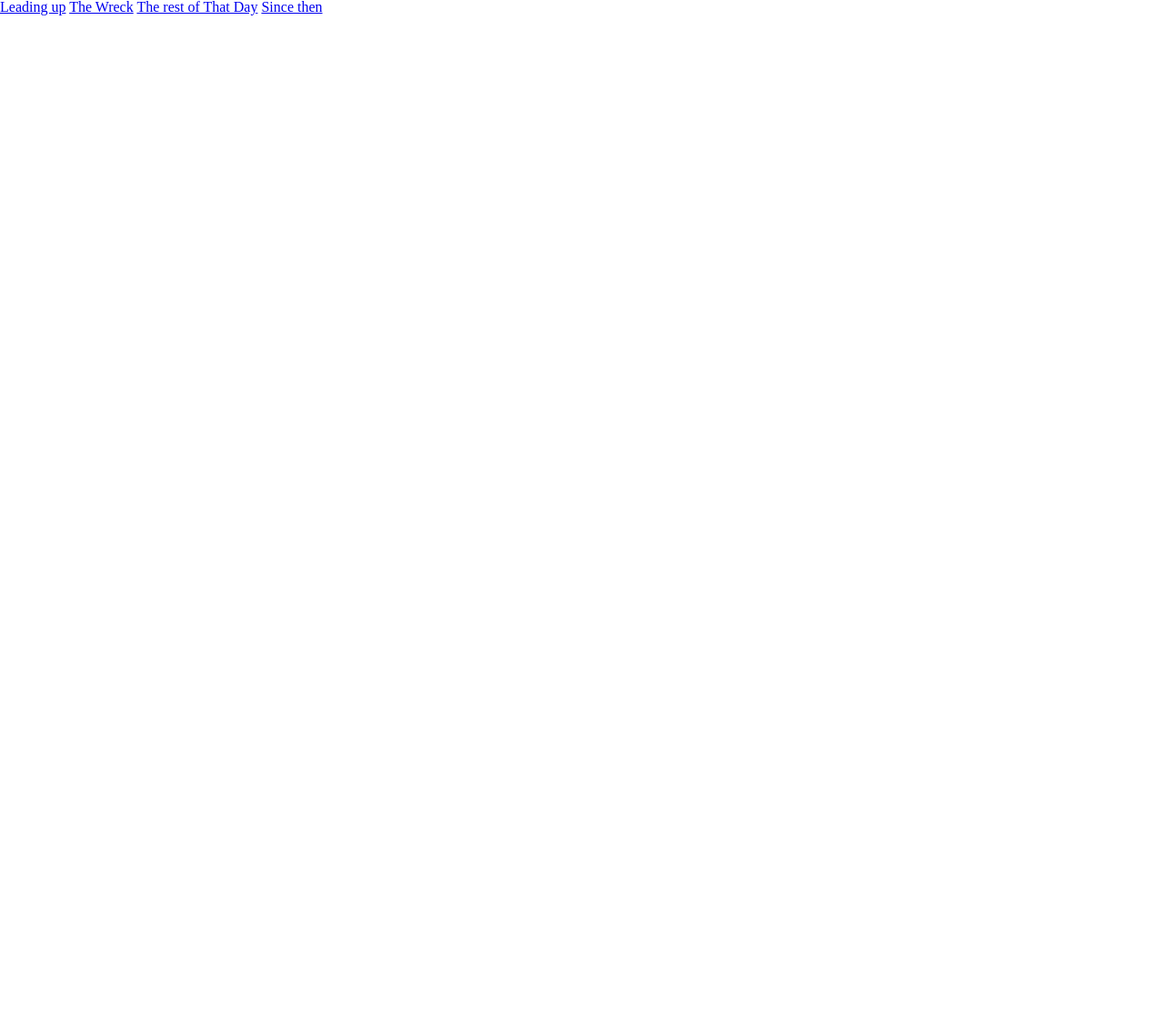
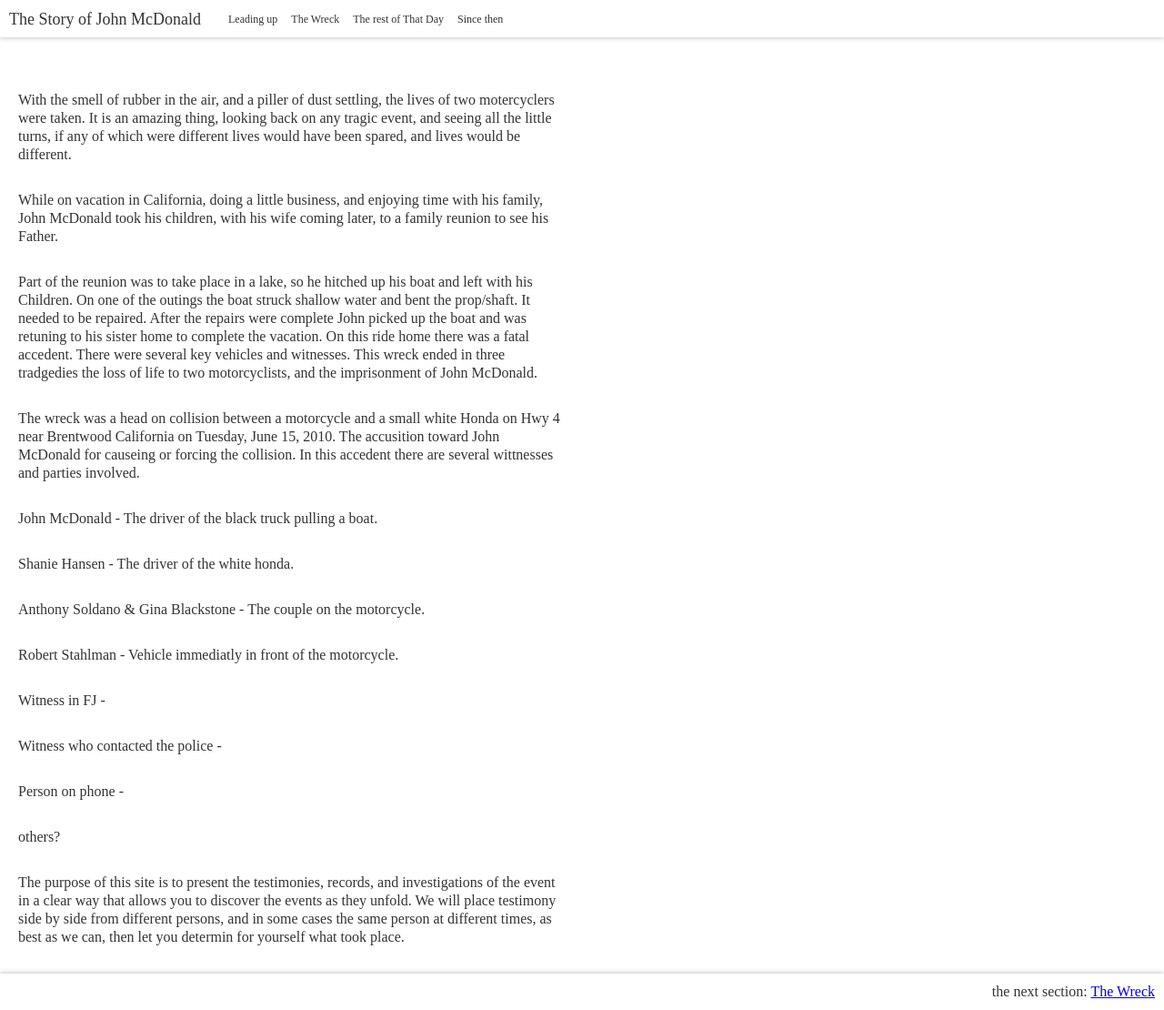
Before and after one commit to coltpini/freeJohn, a plain HTML site: page index.html in a window 1280 px wide. Shown: the whole page at 91% size. Before the commit the page ends 800 px from the top, so only its background shows below. Drawn offline with Linux system fonts and the light colour scheme; files that its build step writes are made by us from their sources.

Commit message:
initial page and setup

```diff
--- a/index.html
+++ b/index.html
@@ -2,18 +2,81 @@
 <html>
 	<head>
 		<title>The Story of John McDonald</title>
-		<link rel="stylesheet" href="reset.css" type="text/css" media="screen" charset="utf-8">
-		<link rel="stylesheet" href="main.css" type="text/css" media="screen" charset="utf-8">
+		<link rel="stylesheet" href="styles/reset.css" type="text/css" media="screen" charset="utf-8">
+		<link rel="stylesheet" href="styles/main.css" type="text/css" media="screen" charset="utf-8">
 	</head>
 	<body>
+		<header>
+            <h1><em>The Story of</em> John McDonald</h1>
             <nav>
                 <a href="index.html">Leading up</a>
                 <a href="theWreck.html">The Wreck</a>
                 <a href="thatRay.html">The rest of That Day</a>
                 <a href="now.html">Since then</a>
             </nav>
+            <div class="social">
+                <!-- twitter, facebook, google plus -->
+            </div>
+		</header>
 		<article>
-
+            <p>
+                With the smell of rubber in the air, and a piller of dust settling, the lives of two
+                motercyclers were taken. It is an amazing thing, looking back on any tragic event, and
+                seeing all the little turns, if any of which were different lives would have been
+                spared, and lives would be different.
+            </p>
+            <p>
+                While on vacation in California, doing a little business, and enjoying time with his
+                family, John McDonald took his children, with his wife coming later, to a family reunion
+                to see his Father.
+            </p>
+            <p>
+                Part of the reunion was to take place in a lake, so he hitched up his boat and left with
+                his Children. On one of the outings the boat struck shallow water and bent the prop/shaft.
+                It needed to be repaired. After the repairs were complete John picked up the boat and was
+                retuning to his sister home to complete the vacation. On this ride home there was a fatal
+                accedent. There were several key vehicles and witnesses. This wreck ended in three
+                tradgedies the loss of life to two motorcyclists, and the imprisonment of John McDonald.
+            </p>
+            <p>
+                The wreck was a head on collision between a motorcycle and a small white Honda on Hwy 4
+                near Brentwood California on Tuesday, June 15, 2010. The accusition toward John McDonald
+                for causeing or forcing the collision. In this accedent there are several wittnesses and
+                parties involved.
+            </p>
+            <p>
+                John McDonald - The driver of the black truck pulling a boat.
+            </p>
+            <p>
+                Shanie Hansen - The driver of the white honda.
+            </p>
+            <p>
+                Anthony Soldano &amp; Gina Blackstone - The couple on the motorcycle.
+            </p>
+            <p>
+                Robert Stahlman - Vehicle immediatly in front of the motorcycle.
+            </p>
+            <p>
+                Witness in FJ -
+            </p>
+            <p>
+                Witness who contacted the police -
+            </p>
+            <p>
+                Person on phone -
+            </p>
+            <p>
+                others?
+            </p>
+            <p>
+                The purpose of this site is to present the testimonies, records, and investigations of the
+                event in a clear way that allows you to discover the events as they unfold. We will place
+                testimony side by side from different persons, and in some cases the same person at
+                different times, as best as we can, then let you determin for yourself what took place.
+            </p>
 		</article>
+		<footer>
+		    <em>the next section: </em><a href="theKeys.html">The Wreck</a>
+		</footer>
 	</body>
 </html>
--- a/styles/main.css
+++ b/styles/main.css
@@ -0,0 +1,51 @@
+body, html {
+    color: #333;
+    font:16px/20px normal georgia, serif;
+}
+header {
+    background-color: rgb(255,255,255);
+    background-color: rgba(255,255,255,0.95);
+    box-shadow: 0 0 6px rgba(0,0,0,0.3);
+    padding: 10px;
+    position: fixed;
+    width: 100%;
+    top: 0;
+}
+header h1 {
+    display: inline-block;
+    font:18px/20px normal georgia, serif;
+    clear: none;
+    vertical-align:middle;
+}
+header nav {
+    display: inline-block;
+    vertical-align:middle;
+    font:12px/14px normal georgia, serif;
+    margin: 0 0 0 20px;
+}
+header a {
+    color: #333;
+    text-decoration: none;
+    padding: 3px 6px;
+    white-space:nowrap;
+}
+header a:hover {
+    color: #666;
+    text-decoration: underline;
+}
+article {
+    margin: 100px 0 30px 20px;
+    width: 60%;
+    max-width: 600px;
+}
+p {
+    margin: 30px 0;
+}
+
+footer {
+    background-color: rgb(255,255,255);
+    background-color: rgba(255,255,255,0.95);
+    box-shadow: 0 0 6px rgba(0,0,0,0.3);
+    padding: 10px;
+    text-align: right;
+}
```
Lines whose indentation alone changed are shown as unchanged.
